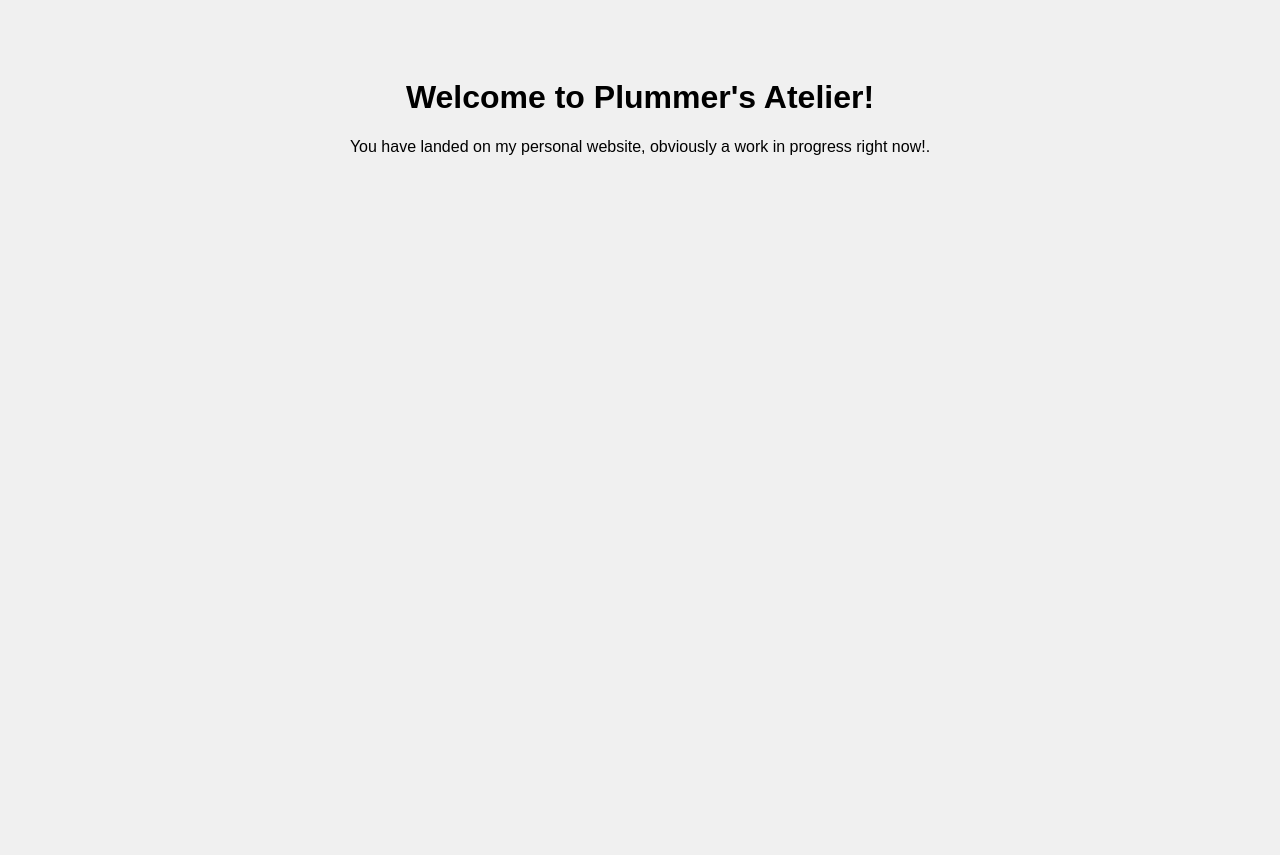
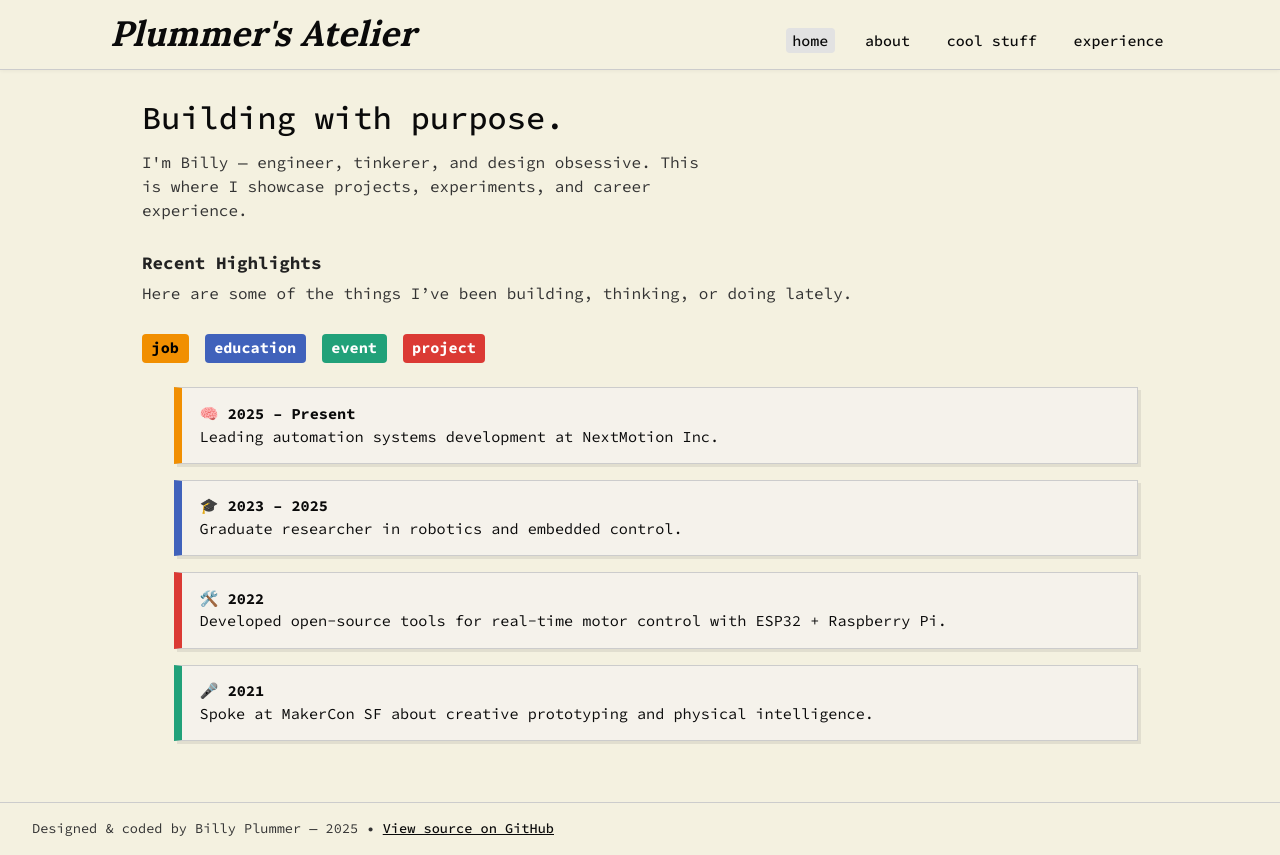
Before and after one commit to billysbeepboop/billysbeepboop.github.io, a plain HTML site: page index.html in a window 1280 px wide. Before the commit the page ends 800 px from the top, so only its background shows below. Drawn offline with Linux system fonts and the light colour scheme.

Commit message:
major updates

```diff
--- /dev/null
+++ b/css/style.css
@@ -0,0 +1,350 @@
+@import url('https://fonts.googleapis.com/css2?family=Lora:wght@700&family=Source+Code+Pro:wght@300;400;500;700&display=swap');
+
+:root {
+  --font-main: 'Source Code Pro', monospace;
+  --title-font: 'Lora', serif;
+  --font-color: #0a0a0a;
+  --bg-color: #f4f1e0;
+  --gray-light: #ccc;
+  --text-muted: #333333;
+  --max-width: 1060px; /* was 960px, now about 10% wider */
+}
+
+* {
+  margin: 0;
+  padding: 0;
+  box-sizing: border-box;
+  -webkit-font-smoothing: antialiased;
+  -moz-osx-font-smoothing: grayscale;
+}
+
+html, body {
+  height: 100%;
+}
+
+body {
+  display: flex;
+  flex-direction: column;
+  font-family: var(--font-main);
+  background: var(--bg-color);
+  color: var(--font-color);
+  font-size: 17px;
+  line-height: 1.5;
+  font-weight: 400;
+}
+
+.page-wrapper {
+  flex: 1;
+}
+
+a {
+  text-decoration: none;
+  color: var(--font-color);
+  font-weight: 500;
+  transition: opacity 0.2s ease;
+}
+
+a:hover {
+  opacity: 0.6;
+}
+
+/* Header still needs full width border */
+header {
+  padding: 1rem 2rem;
+  border-bottom: 1px solid var(--gray-light);
+  width: 100%;
+  position: sticky;
+  top: 0;
+  z-index: 1000;
+  background-color: var(--bg-color);
+  box-shadow: 0 1px 4px rgba(0, 0, 0, 0.05);
+}
+
+.header-inner {
+  max-width: var(--max-width);
+  margin: 0 auto;
+  display: flex;
+  justify-content: space-between;
+  align-items: baseline;
+}
+
+.site-title {
+  font-size: 2.2rem;
+  font-weight: 700;
+  font-family: var(--title-font);
+  text-transform: none; /* Prevent text from being forced to lowercase */
+  font-style: italic; /* Italicize the title */
+  letter-spacing: 0.2px;
+  line-height: 1;
+}
+
+nav ul {
+  display: flex;
+  gap: 1.5rem;
+  list-style: none;
+  font-size: 15px;
+  text-transform: lowercase;
+  margin-top: 0.3rem;
+}
+
+nav a {
+  padding: 0.2rem 0.4rem;
+  border-radius: 4px;
+}
+
+nav a.active {
+  background-color: #e2e2e2;
+}
+
+.container {
+  max-width: var(--max-width);
+  margin: 0 auto;
+  padding: 1.5rem 2rem 2rem;
+}
+
+section {
+  margin-bottom: 1.8rem;
+}
+
+.hero h1 {
+  font-size: 2rem;
+  font-weight: 500;
+  margin-bottom: 0.5rem;
+}
+
+.hero p {
+  font-size: 1rem;
+  color: var(--text-muted);
+  max-width: 580px;
+}
+
+.info-cluster h2 {
+  font-size: 1.1rem;
+  font-weight: 600;
+  margin-bottom: 0.3rem;
+  color: #222;
+}
+
+.info-cluster p {
+  color: var(--text-muted);
+  font-size: 1rem;
+  line-height: 1.5;
+}
+
+.card {
+  background: rgb(245, 242, 235);
+  border: 1px solid var(--gray-light);
+  border-radius: 0px;
+  padding: 1rem 1.3rem;
+  margin-bottom: 1rem;
+  box-shadow: 3px 3px 0 rgba(0, 0, 0, 0.08);
+  transition: all 0.2s ease;
+}
+
+.card:hover {
+  box-shadow: 6px 6px 0 rgba(0, 0, 0, 0.1);
+  transform: translateY(-2px);
+}
+
+.timeline .card {
+  padding: 0.9rem 1.1rem;
+}
+
+.timeline .card p {
+  font-weight: 400;
+  font-size: 0.95rem;
+  line-height: 1.5;
+}
+
+img {
+  max-width: 100%;
+  height: auto;
+  margin-top: 1rem;
+}
+
+/* Footer full width divider and aligned text */
+footer {
+  border-top: 1px solid var(--gray-light);
+  font-size: 0.85rem;
+  color: var(--text-muted);
+  padding: 1rem 2rem;
+  text-align: left;
+  width: 100%;
+  display: flex;
+  justify-content: flex-start;
+}
+
+footer a {
+  color: var(--font-color);
+  text-decoration: underline;
+  font-weight: 500;
+}
+
+footer a:hover {
+  opacity: 0.7;
+}
+
+
+/* Marker to the left of each timeline item */
+.timeline-item {
+  position: relative;
+  margin-bottom: 0.75rem;
+  padding-left: 2rem;
+}
+
+/* Optional: lighter background inside each card to match type */
+.timeline-item.job .card {
+  border-left: 8px solid #F18F01;
+}
+
+.timeline-item.education .card {
+  border-left: 8px solid #4062BB;
+}
+
+.timeline-item.event .card {
+  border-left: 8px solid #21A179;
+}
+
+.timeline-item.project .card {
+  border-left: 8px solid #DB3A34;
+}
+
+/* Timeline legend styling */
+.timeline-legend {
+  display: flex;
+  gap: 1rem;
+  margin-bottom: 1.5rem;
+  font-size: 0.95rem;
+  font-weight: 600;
+}
+
+.timeline-legend span {
+  padding: 0.2rem 0.6rem;
+  border-radius: 4px;
+  background-color: #ddd; /* fallback color */
+  color: #000;
+}
+
+/* Match timeline card border colors */
+.timeline-legend .job {
+  background-color: #F18F01;
+}
+
+.timeline-legend .education {
+  background-color: #4062BB;
+  color: white;
+}
+
+.timeline-legend .event {
+  background-color: #21A179;
+  color: white;
+}
+
+.timeline-legend .project {
+  background-color: #DB3A34;
+  color: white;
+}
+
+/* FAQ section styling */
+.faq-item {
+  margin-bottom: 1.25rem;
+}
+
+.faq-question {
+  font-weight: 600;
+  margin-bottom: 0.3rem;
+}
+
+.faq-answer {
+  font-weight: 400;
+  color: var(--text-muted);
+  margin-left: 0.5rem;
+}
+
+.project-list {
+  display: flex;
+  flex-direction: column;
+  gap: 2rem;
+}
+
+.project-item {
+  display: flex;
+  gap: 2rem;
+  align-items: flex-start;
+  padding-bottom: 0.75rem;
+  border-bottom: 1px solid var(--gray-light);
+}
+
+.project-item img {
+  width: 100%;
+  max-width: 280px; /* ✅ This is the fix */
+  height: auto;
+  object-fit: cover;
+  border-radius: 6px;
+}
+
+
+.project-info {
+  flex: 1;
+}
+
+.project-info h3 {
+  margin: 0;
+  font-size: 1.2rem;
+  font-weight: 600;
+}
+
+.project-info p {
+  margin-top: 0.4rem;
+  color: var(--text-muted);
+  font-size: 1rem;
+  line-height: 1.5;
+}
+
+/* Experience cards with image on left */
+.experience-card {
+  display: flex;
+  align-items: flex-start;
+  gap: 1.5rem;
+  padding: 1.25rem;
+  border-left: 8px solid var(--gray-light);
+  margin-bottom: 1.5rem;
+}
+
+.experience-card img {
+  width: 96px;
+  height: 96px;
+  object-fit: cover;
+  border-radius: 6px;
+  flex-shrink: 0;
+}
+
+.experience-info {
+  flex: 1;
+}
+
+.experience-info h3 {
+  font-size: 1.05rem;
+  font-weight: 600;
+  margin: 0;
+}
+
+.experience-info h3 a {
+  text-decoration: none;
+  color: var(--font-color);
+}
+
+.experience-info h3 a:hover {
+  opacity: 0.7;
+}
+
+.experience-info ul {
+  margin-top: 0.4rem;
+  padding-left: 1rem;
+  line-height: 1.6;
+}
+
+.experience-info li {
+  font-size: 0.95rem;
+  color: var(--text-muted);
+}
--- a/index.html
+++ b/index.html
@@ -1,16 +1,83 @@
 <!DOCTYPE html>
 <html lang="en">
 <head>
-    <link rel="stylesheet" href="style.css" />
-</head>
-
-<head>
   <meta charset="UTF-8" />
-  <meta name="viewport" content="width=device-width, initial-scale=1.0"/>
-  <title>My Website</title>
+  <meta name="viewport" content="width=device-width, initial-scale=1.0" />
+  <title>My Personal Site</title>
+  <link rel="stylesheet" href="css/style.css" />
+  <link href="https://fonts.googleapis.com/css2?family=Lora:wght@700&family=Source+Code+Pro:wght@300;400;500;700&display=swap" rel="stylesheet" />
 </head>
 <body>
-  <h1>Welcome to Plummer's Atelier!</h1>
-  <p>You have landed on my personal website, obviously a work in progress right now!.</p>
+<div class="page-wrapper">
+    <header>
+        <div class="header-inner">
+        <div class="site-title">Plummer's Atelier</div>
+        <nav>
+            <ul>
+            <li><a href="index.html" class="active">home</a></li>
+            <li><a href="about_me.html">about</a></li>
+            <li><a href="cool_stuff.html">cool stuff</a></li>
+            <li><a href="experience.html">experience</a></li>
+            </ul>
+        </nav>
+        </div>
+    </header>
+
+
+
+  <main class="container">
+    <section class="hero">
+      <h1>Building with purpose.</h1>
+      <p>I'm Billy — engineer, tinkerer, and design obsessive. This is where I showcase projects, experiments, and career experience.</p>
+    </section>
+
+    <section class="info-cluster">
+      <h2>Recent Highlights</h2>
+      <p>Here are some of the things I’ve been building, thinking, or doing lately.</p>
+    </section>
+
+    <div class="timeline-legend">
+        <span class="job">job</span>
+        <span class="education">education</span>
+        <span class="event">event</span>
+        <span class="project">project</span>
+    </div>
+
+    <section class="timeline">
+        <div class="timeline-item job">
+          <div class="card">
+            <p><strong>🧠 2025 – Present</strong><br>Leading automation systems development at NextMotion Inc.</p>
+          </div>
+        </div>
+
+        <div class="timeline-item education">
+          <div class="card">
+            <p><strong>🎓 2023 – 2025</strong><br>Graduate researcher in robotics and embedded control.</p>
+          </div>
+        </div>
+
+        <div class="timeline-item project">
+          <div class="card">
+            <p><strong>🛠️ 2022</strong><br>Developed open-source tools for real-time motor control with ESP32 + Raspberry Pi.</p>
+          </div>
+        </div>
+
+        <div class="timeline-item event">
+          <div class="card">
+            <p><strong>🎤 2021</strong><br>Spoke at MakerCon SF about creative prototyping and physical intelligence.</p>
+          </div>
+        </div>
+      </section>
+
+
+  </main>
+</div> <!-- end .page-wrapper -->
+
+  <footer>
+    <p>
+        Designed & coded by Billy Plummer — 2025 •
+        <a href="https://github.com/yourusername/your-repo" target="_blank">View source on GitHub</a>
+    </p>
+  </footer>
 </body>
 </html>
--- a/style.css
+++ /dev/null
@@ -1,6 +0,0 @@
-body {
-    font-family: sans-serif;
-    background-color: #f0f0f0;
-    text-align: center;
-    padding-top: 50px;
-  }
```
Also changed, not shown: about_me.html (added, +85 -0 lines), cool_stuff.html (added, +67 -0 lines), experience.html (added, +102 -0 lines), assets/images/cool_office.JPG (added), assets/images/media_console_1.JPG (added), assets/images/working_at_matic.jpeg (added).
